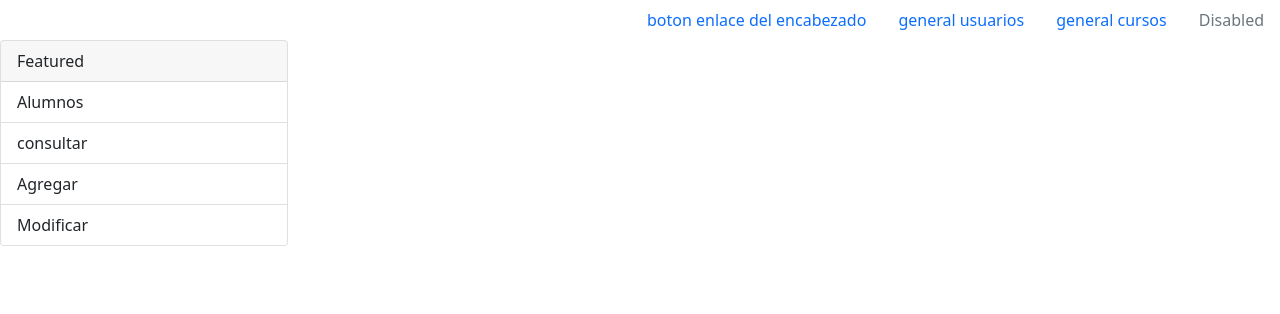
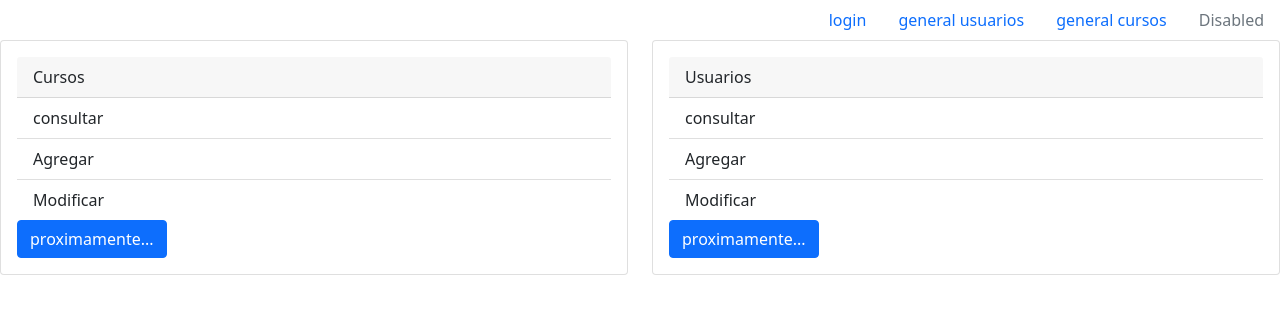
Before and after one commit to ismaelpmena/FrontEnd_SuicideSquad-, an Angular app: page /Generalusuarios in a window 1280 px wide. Shown: the top 314 px of the page. Built offline with nearby package versions, Linux system fonts and the light colour scheme.

Commit message:
arreglando la vista de gestor

```diff
--- a/src/app/app-routing.module.ts
+++ b/src/app/app-routing.module.ts
@@ -10,6 +10,8 @@ const routes: Routes = [
   { path:'', component: LoginComponent },
   { path:'Generalusuarios', component: GeneralusuariosComponent },
   { path:'Generalcursos', component: GeneralcursosComponent },
+  { path:'login', component: LoginComponent },
+
 ];
 
 @NgModule({
--- a/src/app/app.module.ts
+++ b/src/app/app.module.ts
@@ -1,5 +1,7 @@
 import { NgModule } from '@angular/core';
 import { BrowserModule } from '@angular/platform-browser';
+import { FormsModule } from '@angular/forms';
+
 
 import { AppRoutingModule } from './app-routing.module';
 import { AppComponent } from './app.component';
@@ -7,7 +9,6 @@ import { HeaderComponent } from './compartida/header/header.component';
 import { LoginComponent } from './paginas/login/login.component';
 import { GeneralusuariosComponent } from './paginas/generalusuarios/generalusuarios.component';
 import { GeneralcursosComponent } from './paginas/generalcursos/generalcursos.component';
-import { FormsModule } from '@angular/forms';
 
 @NgModule({
   declarations: [
--- a/src/app/compartida/header/header.component.html
+++ b/src/app/compartida/header/header.component.html
@@ -1,9 +1,9 @@
 <ul class="nav justify-content-end">
     <li class="nav-item">
-        <a class="nav-link" href="login">boton enlace del encabezado</a>
+        <a class="nav-link" href="login">login</a>
     </li>
     <li class="nav-item">
-        <a class="nav-link" href="generalusuarios">general usuarios</a>
+        <a class="nav-link" href="Generalusuarios">general usuarios</a>
     </li>
     <li class="nav-item">
         <a class="nav-link" href="generalcursos">general cursos</a>
--- a/src/app/paginas/generalusuarios/generalusuarios.component.html
+++ b/src/app/paginas/generalusuarios/generalusuarios.component.html
@@ -1,12 +1,34 @@
-<div class="card" style="width: 18rem;">
+<div class="row">
+    <div class="col-sm-6">
+        <div class="card">
+            <div class="card-body">
                 <div class="card-header">
-        Featured
+                    Cursos
                 </div>
                 <ul class="list-group list-group-flush">
-        <li class="list-group-item">Alumnos</li>
                     <li class="list-group-item">consultar</li>
                     <li class="list-group-item">Agregar</li>
                     <li class="list-group-item">Modificar</li>
 
                 </ul>
+                <a href="#" class="btn btn-primary">proximamente...</a>
             </div>
+        </div>
+    </div>
+    <div class="col-sm-6">
+        <div class="card">
+            <div class="card-body">
+                <div class="card-header">
+                    Usuarios
+                </div>
+                <ul class="list-group list-group-flush">
+                    <li class="list-group-item">consultar</li>
+                    <li class="list-group-item">Agregar</li>
+                    <li class="list-group-item">Modificar</li>
+
+                </ul>
+                <a href="#" class="btn btn-primary">proximamente...</a>
+            </div>
+        </div>
+    </div>
+</div>
--- a/src/app/paginas/login/login.component.html
+++ b/src/app/paginas/login/login.component.html
@@ -1,5 +1,6 @@
 <div class="container">
     <form>
+        <h1>Bienvenido a Everis Academy</h1>
         <div class="mb-3">
             <label for="exampleInputEmail1" class="form-label">usuario</label>
             <input type="email" class="form-control" id="exampleInputEmail1" aria-describedby="emailHelp">
@@ -12,8 +13,11 @@
         <div class="mb-3 form-check">
             <div class="g-recaptcha" data-sitekey="6LfRSNISAAAAAMfRc6rmKwWZbJQA2EdpoR2Rr0XA"></div>
             <input type="checkbox" class="form-check-input" id="exampleCheck1">
-            <label class="form-check-label" for="exampleCheck1">Check me out</label>
+            <label class="form-check-label" for="exampleCheck1">No soy un robot</label>
         </div>
         <button type="submit" class="btn btn-primary">Ingresar</button>
+        <div class="card-body">
+            <a href="#" class="card-link">Recuperar clave</a>
+        </div>
     </form>
 </div>
```
Lines whose indentation alone changed are shown as unchanged.
